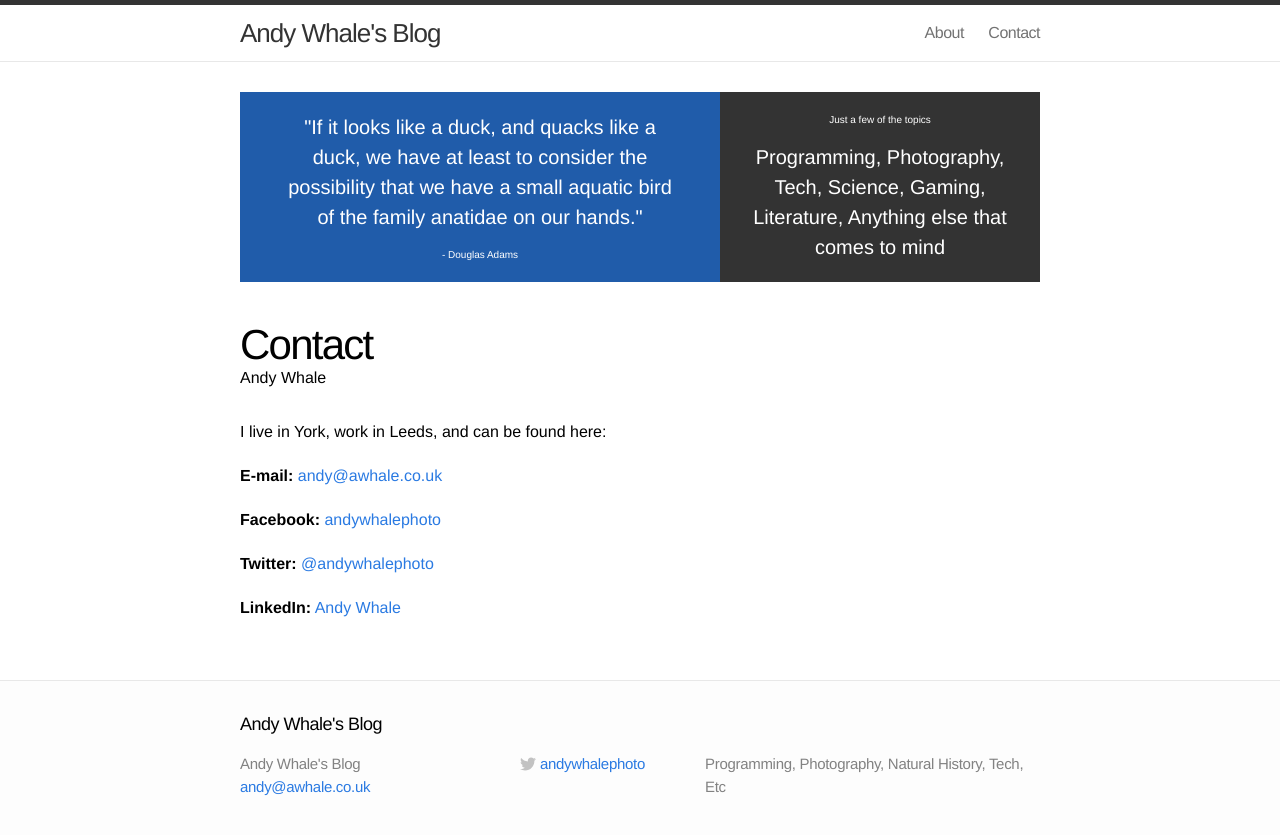
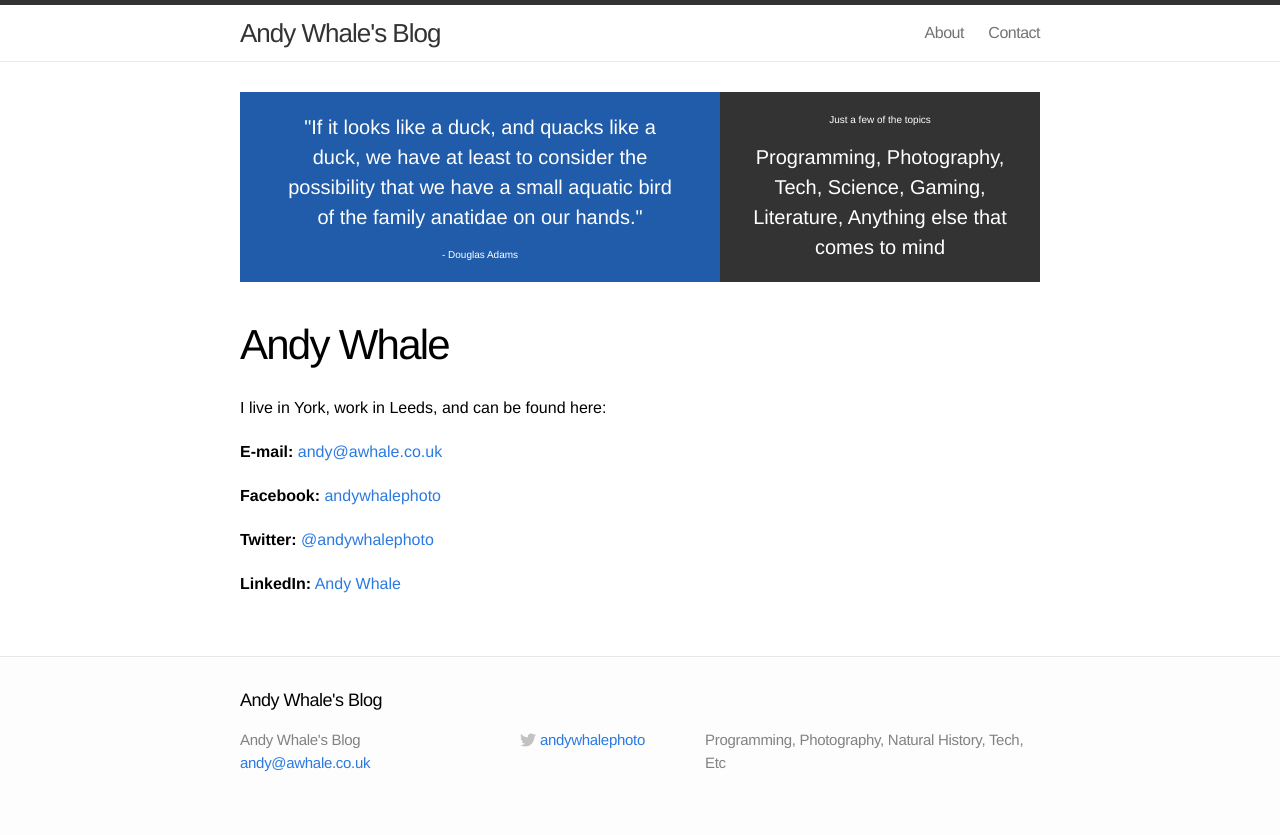
Before and after one commit to andywhale/andywhale.github.io, a Jekyll site: the page built from index.html, in a window 1280 px wide. Shown: the top 835 px of the page. Built offline with Jekyll 4.4.1, drawn with Linux system fonts in a browser that asks for light colours; the list of posts is cut into pages by our own code.

Commit message:
Update index.html

```diff
--- a/index.html
+++ b/index.html
@@ -16,8 +16,7 @@ layout: default
 <hr class="seperator" />
 
 <header class="post-header">
-  <h1>Contact</h1>
-  <h2>Andy Whale</h2>
+  <h1>Andy Whale</h1>
 </header>
 
 <article class="post-content">
```
